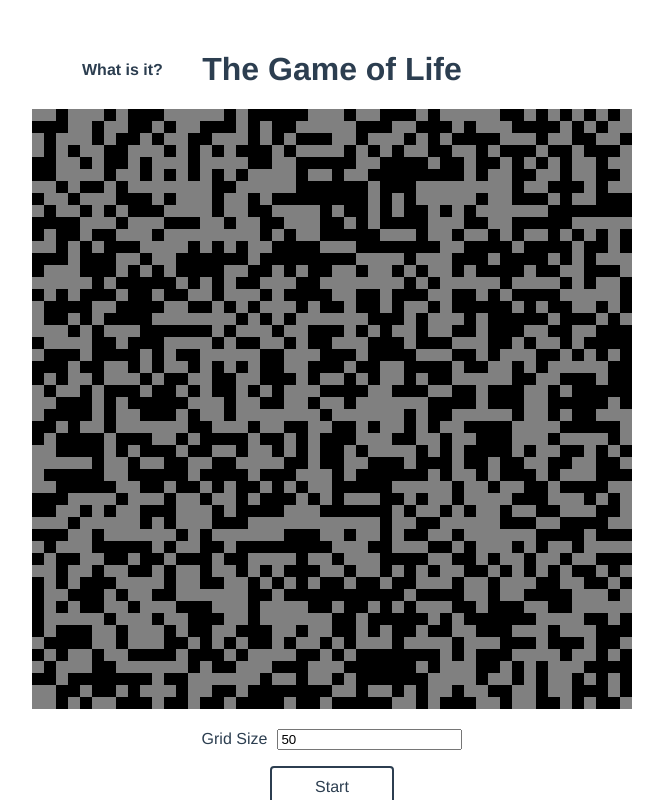
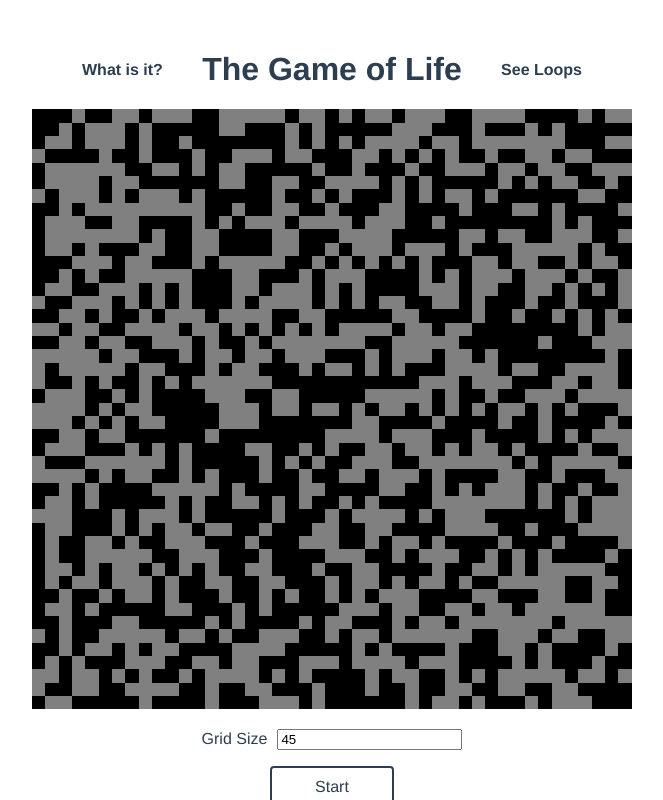
Before and after one commit to allybowie/game_of_life, a Vue app: page / in a window 1280 px wide. Shown: the top 800 px of the page, without its empty margins (308-971 px from the left). Built offline with nearby package versions, Linux system fonts and the light colour scheme.

Commit message:
Added props to grid

```diff
--- a/src/App.vue
+++ b/src/App.vue
@@ -1,12 +1,18 @@
 <template>
   <div id="app">
     <div :class="'container'">
+      <div :class="['ctaContainer', 'hideOnDesktop']">
+        <p :class="'cta'" @click="toggleAnimationMode()"><strong>{{ $t('cta.animationMode') }}</strong></p>
+      </div>
       <div :class="'ctaContainer'">
         <p :class="'cta'" @click="toggleInfoPopup()"><strong>{{ $t('app.whatIsIt') }}</strong></p>
       </div>
       <h1>{{ $t('app.header') }}</h1>
+      <div :class="['ctaContainer', 'hideOnMobile']">
+        <p :class="'cta'" @click="toggleAnimationMode()"><strong>{{ $t('cta.animationMode') }}</strong></p>
+      </div>
     </div>
-    <grid :forceStop="infoPopupOpen"/>
+    <grid :forceStop="infoPopupOpen" :animationMode="animationMode"/>
     <div v-if="infoPopupOpen" :class="'infoPopupContainer'">
       <div :class="'popupInnerContainer'">
         <div :class="'closeButton'" @click="toggleInfoPopup()"></div>
@@ -36,12 +42,16 @@ export default {
   },
   data() {
     return {
-      infoPopupOpen: false
+      infoPopupOpen: false,
+      animationMode: false
     }
   },
   methods: {
     toggleInfoPopup() {
       this.infoPopupOpen = !this.infoPopupOpen;
+    },
+    toggleAnimationMode() {
+      this.animationMode = !this.animationMode;
     }
   }
 }
@@ -148,16 +158,28 @@ export default {
   }
 }
 
+.hideOnMobile {
+  display: none;
+}
+
 @media (min-width: 1024px) {
+  .hideOnMobile {
+    display: initial;
+  }
+
+  .hideOnDesktop {
+    display: none;
+  }
+
   .container {
     position: relative;
-    display: flex;
+    flex-direction: row;
     justify-content: space-between;
     max-width: 500px;
     margin: 0 auto;
 
     h1 {
-      width: 100%;
+      width: initial;
       margin-bottom: 21px;
     }
   }
@@ -175,11 +197,8 @@ export default {
   }
 
   .ctaContainer {
-    position: absolute;
-    display: flex;
-    flex-direction: column;
-    justify-content: center;
     height: 100%;
+    margin: auto 0;
   }
 
   .cta {
--- a/src/components/Grid/Grid.vue
+++ b/src/components/Grid/Grid.vue
@@ -58,15 +58,19 @@ export default {
   name: 'grid-container',
   data() {
     return {
-        gridSize: 50,
+        gridSize: 45,
         defaultGrid: [],
         playing: false,
-        gridSplit: 50,
-        gridSizeRules: yup.number().required().min(8).max(75)
+        gridSplit: 45,
+        gridSizeRules: yup.number().required().min(8).max(45)
     }
   },
   props: {
       forceStop: {
+          type: Boolean,
+          default: false
+      },
+      animationMode: {
           type: Boolean,
           default: false
       }
@@ -95,7 +99,7 @@ export default {
   methods: {
         generateError(error) {
             if(error.includes("greater than")) return this.$t('errors.minValue', ['8']);
-            if(error.includes("less than")) return this.$t('errors.maxValue', ['75']);
+            if(error.includes("less than")) return this.$t('errors.maxValue', ['45']);
             return error.includes('value `""`') ?  this.$t('errors.required') :  this.$t('errors.requiredType');
         },
         randomize(forceStatus = "") {
--- a/src/locales/en.json
+++ b/src/locales/en.json
@@ -58,7 +58,8 @@
         "stop": "Stop",
         "random": "Random Grid",
         "resurrect": "Resurrect All",
-        "killAll": "Kill Them All"
+        "killAll": "Kill Them All",
+        "animationMode": "See Loops"
     },
     "errors": {
         "minValue": "The Grid Size must be greater than or equal to {0}.",
```
